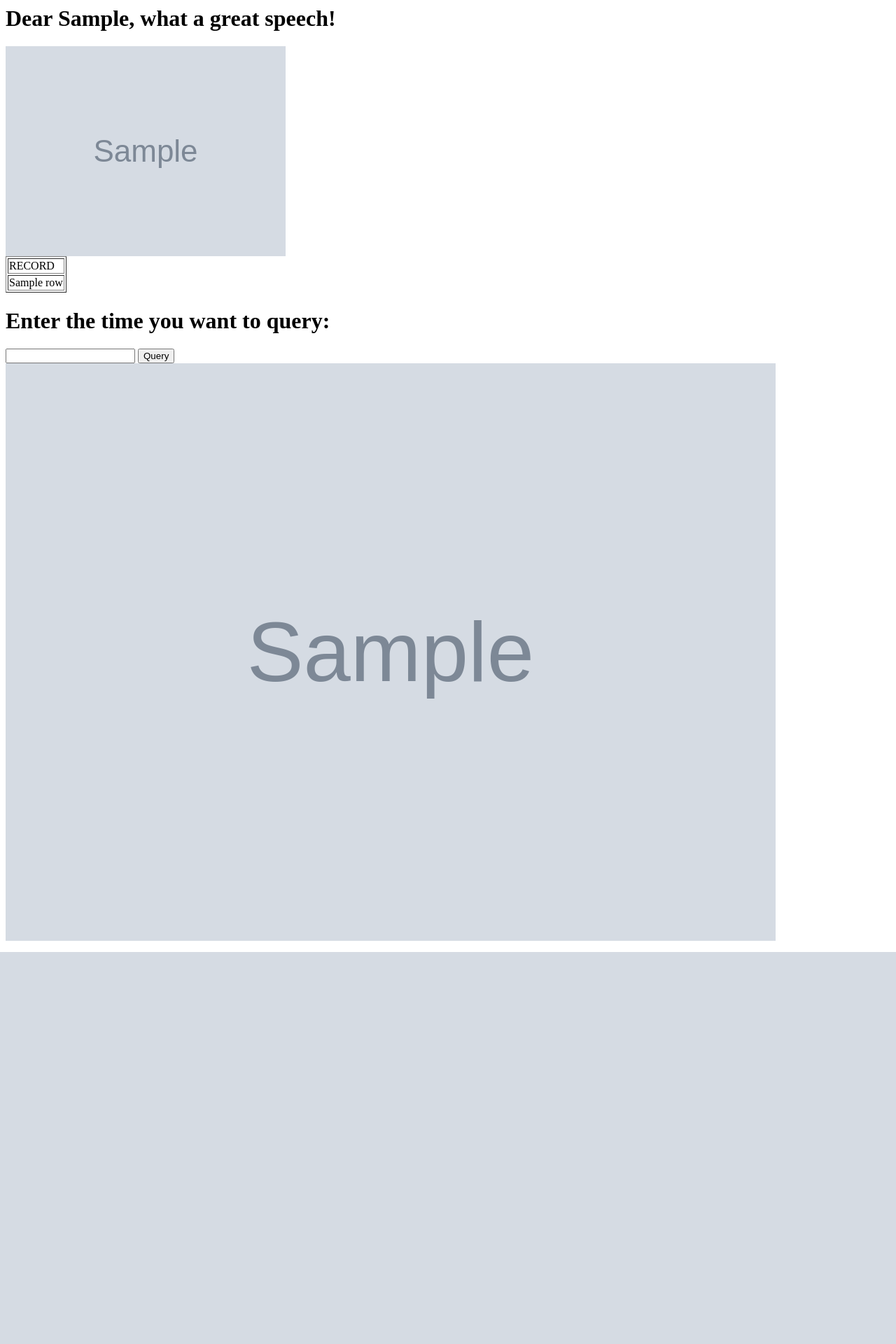
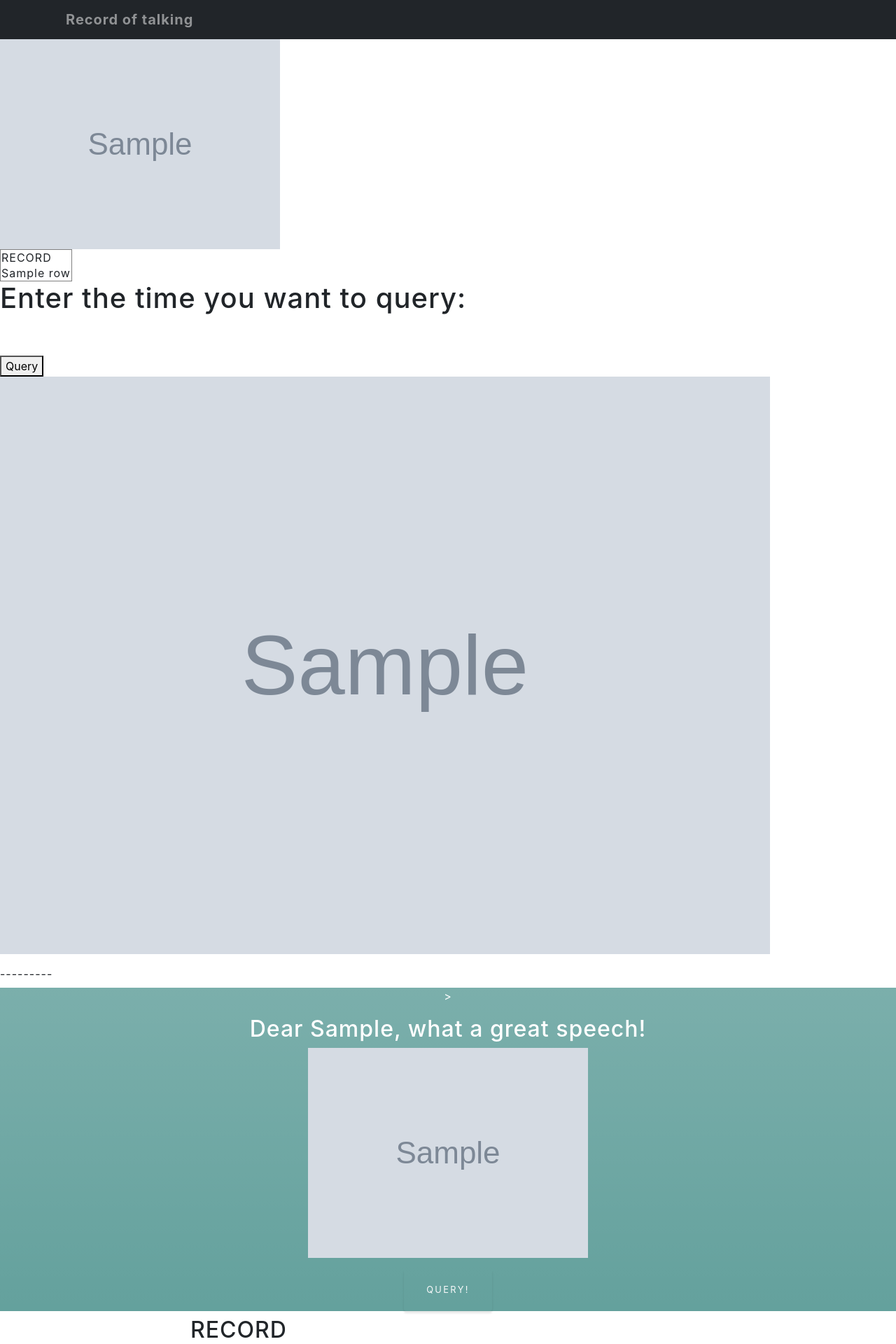
Before and after one commit to stephaninieee/Master-of-Focus, a Flask app: template templates/talking.html in a window 1280 px wide; the page is wider, and only the part inside the window is pictured. Shown: the top 1920 px of that part at 70% size. Before the commit the page ends 1360 px from the top of that part, so only its background shows below. Run offline with Flask 2, Linux system fonts and the light colour scheme; the template is opened without the code that fills it: most values are stand-ins (such as "Sample title", 1, 10 or a date in 2020); grey boxes marked "Sample" are stand-in pictures.

Commit message:
Update talking.html

```diff
--- a/templates/talking.html
+++ b/templates/talking.html
@@ -40,3 +40,88 @@
 
     </body>
  </html>
+ <!DOCTYPE html>
+ <html lang="en">
+     <head>
+         <meta http-equiv="Content-Type" content="text/html; charset=utf-8" />
+         <meta charset="utf-8" />
+         <meta name="viewport" content="width=device-width, initial-scale=1, shrink-to-fit=no" />
+         <meta name="description" content="" />
+         <meta name="author" content="" />
+         <meta http-equiv="Pragma" content="no-cache" />
+         <meta http-equiv="Cache-Control" content="no-cache" />
+         <meta http-equiv="Expires" content="0" />
+         <title>Record of talking</title>
+         <link rel="icon" type="image/x-icon" href="static/assets/favicon.ico" /> ---------
+         <link href="static/css/styles.css" rel="stylesheet" />
+     </head>
+     <body id="page-top">
+         <nav class="navbar navbar-expand-lg navbar-dark bg-dark fixed-top" id="mainNav">
+             <div class="container px-4">
+                 <a class="navbar-brand" href="#page-top">Record of talking</a>
+                 <button class="navbar-toggler" type="button" data-bs-toggle="collapse" data-bs-target="#navbarResponsive" aria-controls="navbarResponsive" aria-expanded="false" aria-label="Toggle navigation"><span class="navbar-toggler-icon"></span></button>
+             </div>
+         </nav>
+         <!-- Header-->
+         <header class="bg-primary bg-gradient text-white">
+             <div class="container px-6 text-center">
+                 <h1> </h1>>
+                 <p class="lead">
+                     {% if d %}
+                     <h2>Dear {{d}}, what a great speech!</h2>
+                     {% endif %}
+                     {% if img_m %}
+                     <img src ="static/chart/{{img_m}}" \>
+                     {% endif %}
+                 </p>
+                 <a class="btn btn-sm btn-outline-light" href="#record">Query!</a>
+             </div>
+         </header>
+         <!-- record section-->
+         <section id="record">
+             <div class="container px-6">
+                 <div class="row gx-4 justify-content-center">
+                     <div class="col-lg-8">
+                         <h1> </h1>
+                         <h2>RECORD</h2>
+                         <table>
+                             {% for row in rows %}
+                             <tr>
+                                <td>{{row["picName"]}}</td>
+                             </tr>
+                             {% endfor %}
+                          </table>
+                     </div>
+                 </div>
+             </div>
+         </section>
+         <!-- Services section-->
+         <section class="bg-light" id="services">
+             <div class="container px-4">
+                 <div class="row gx-4 justify-content-center">
+                     <div class="col-lg-8">
+                         <form method="POST" enctype="multipart/form-data">
+                             <h1> </h1>
+                             <h1>Enter the time you want to query:</h1>
+                                <input type= "text" name ="picture name"  class="form-control">
+                            <button class="btn btn-sm btn-primary" type="submit">Query</button>
+                            <h1> </h1>
+                            <br>
+                            {% if image %}
+                              <img  src="static/displayDB/{{image}}"   width="1100" >
+                            {% endif %}
+                          </form>
+                     </div>
+                 </div>
+             </div>
+         </section>
+         <!-- Footer-->
+         <footer class="py-5 bg-dark">
+             <div class="container px-4"><p class="m-0 text-center text-white">Copyright &copy; MIS PROJECT 2022</p></div>
+         </footer>
+         <!-- Bootstrap core JS-->
+         <script src="https://cdn.jsdelivr.net/npm/bootstrap@5.1.3/dist/js/bootstrap.bundle.min.js"></script>
+         <!-- Core theme JS-->
+         <script src="static/js/scripts.js"></script>
+     </body>
+ </html>
```
Lines whose indentation alone changed are shown as unchanged.
